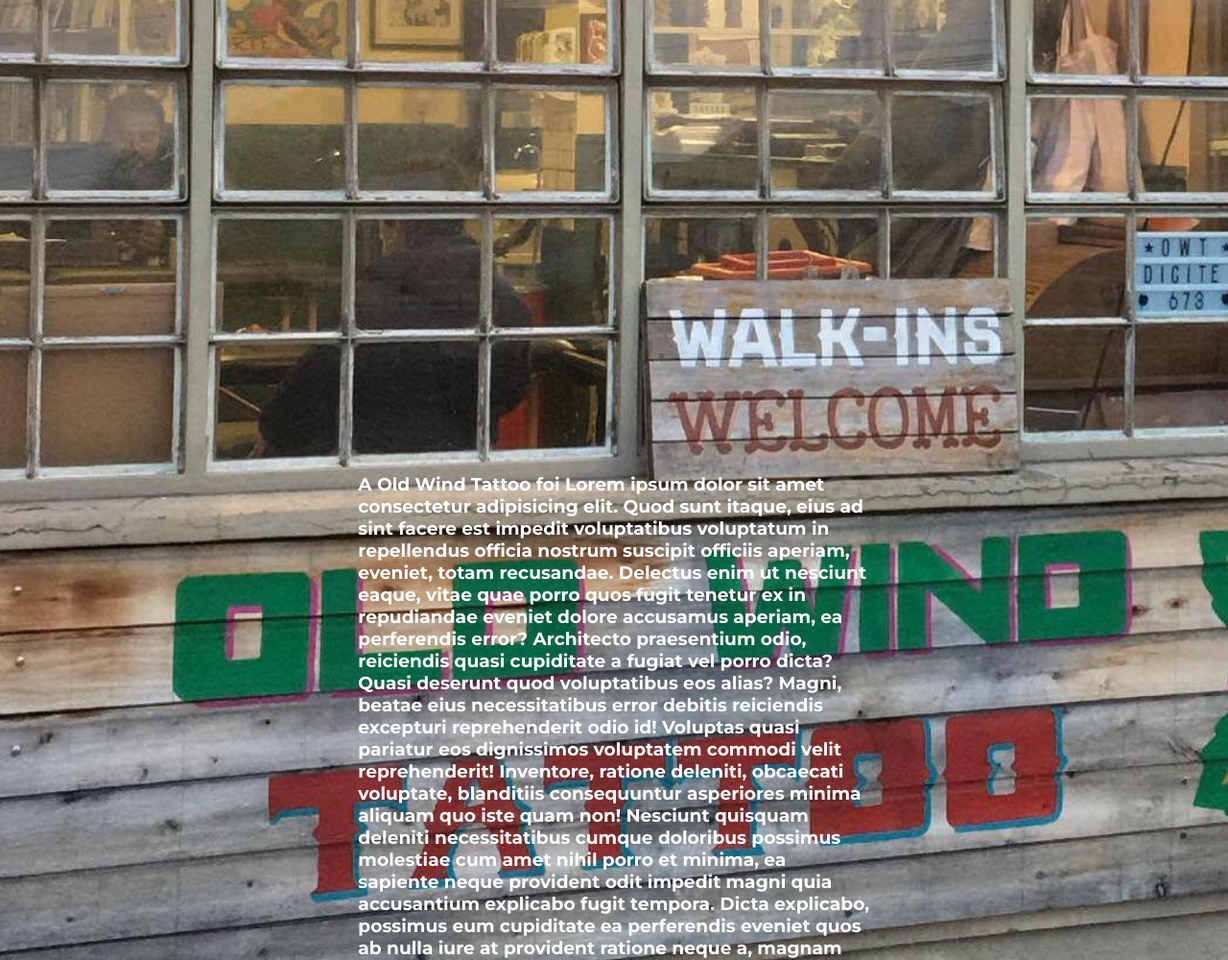
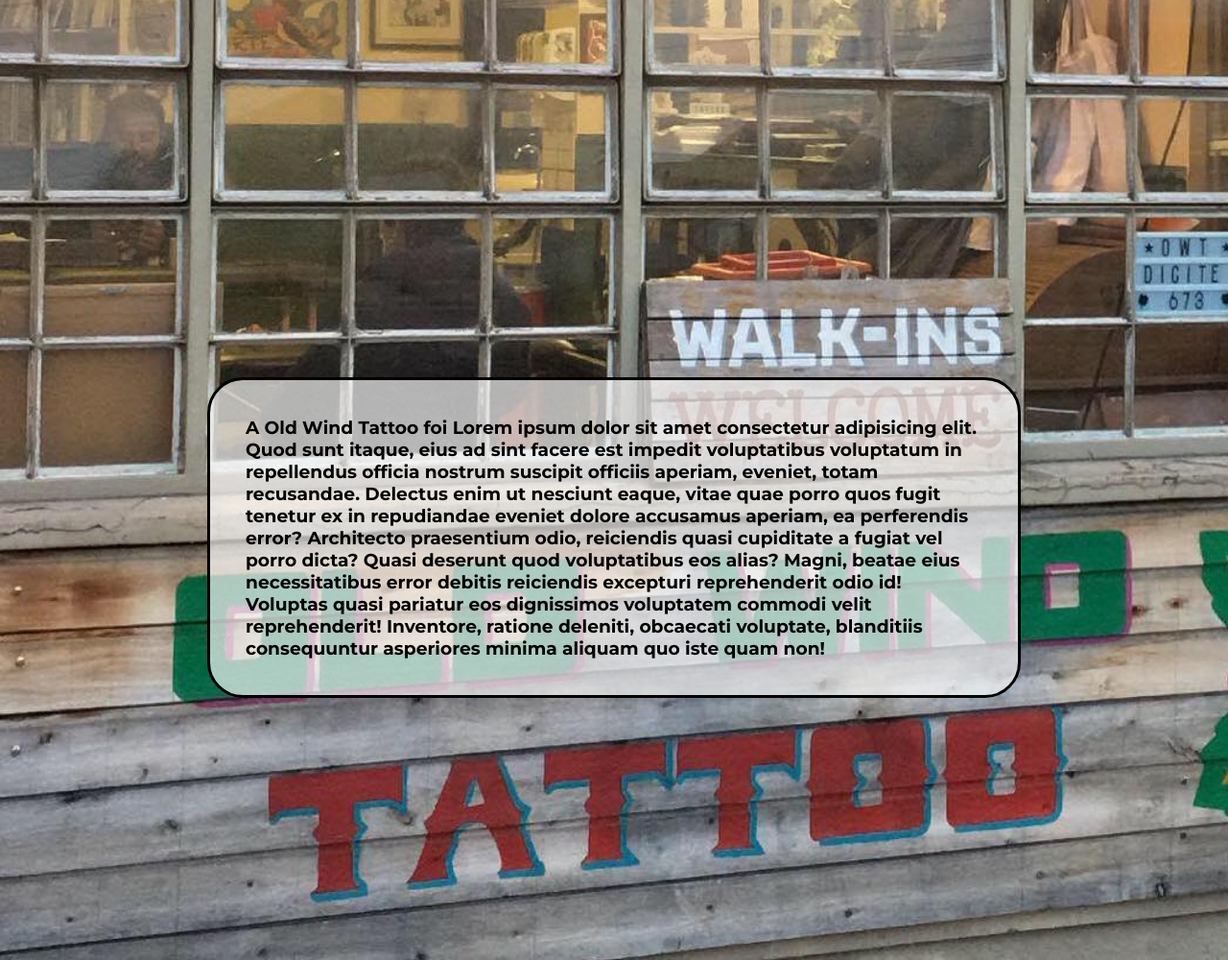
Before and after one commit to vmrchs/OWT-Project, a website: page index.html in a window 1280 px wide. Shown: the part 760-1760 px from the top of the page at 96% size. Drawn offline with nearby package versions, Linux system fonts and the light colour scheme.

Commit message:
CSS styling of the about paragraph

```diff
--- a/index.html
+++ b/index.html
@@ -61,18 +61,7 @@
             reprehenderit odio id! Voluptas quasi pariatur eos dignissimos
             voluptatem commodi velit reprehenderit! Inventore, ratione deleniti,
             obcaecati voluptate, blanditiis consequuntur asperiores minima
-            aliquam quo iste quam non! Nesciunt quisquam deleniti necessitatibus
-            cumque doloribus possimus molestiae cum amet nihil porro et minima,
-            ea sapiente neque provident odit impedit magni quia accusantium
-            explicabo fugit tempora. Dicta explicabo, possimus eum cupiditate ea
-            perferendis eveniet quos ab nulla iure at provident ratione neque a,
-            magnam sapiente unde minima natus! Numquam possimus molestiae
-            debitis voluptatem repudiandae magnam, sequi consequuntur quis non
-            vel nostrum ut expedita obcaecati tenetur similique consectetur
-            beatae. Pariatur ipsum quae blanditiis est voluptates facere ad
-            tempora ea totam, itaque molestiae cupiditate dolorum, quas eligendi
-            minima, ipsa quisquam modi architecto. Totam laborum minus amet.
-            Dolorem nobis excepturi dignissimos magni.
+            aliquam quo iste quam non!
           </p>
         </div>
       </section>
--- a/style.css
+++ b/style.css
@@ -111,12 +111,21 @@ h1 {
 
 .aboutContent {
 	height: 50%;
+	display: flex;
+	justify-content: center;
+	align-content: center;
 }
 
 .aboutContent p {
-	padding: 20em;
+	width: 60vw;
+	margin: auto;
+	padding: 2em;
 	font-size: 14pt;
-	color: var(--colorTwo);
+	color: black;
+	background-color: rgba(255, 255, 255, 0.666);
+	border: 3px solid black;
+	border-radius: 2em;
+
 }
 
 #owt {
```
